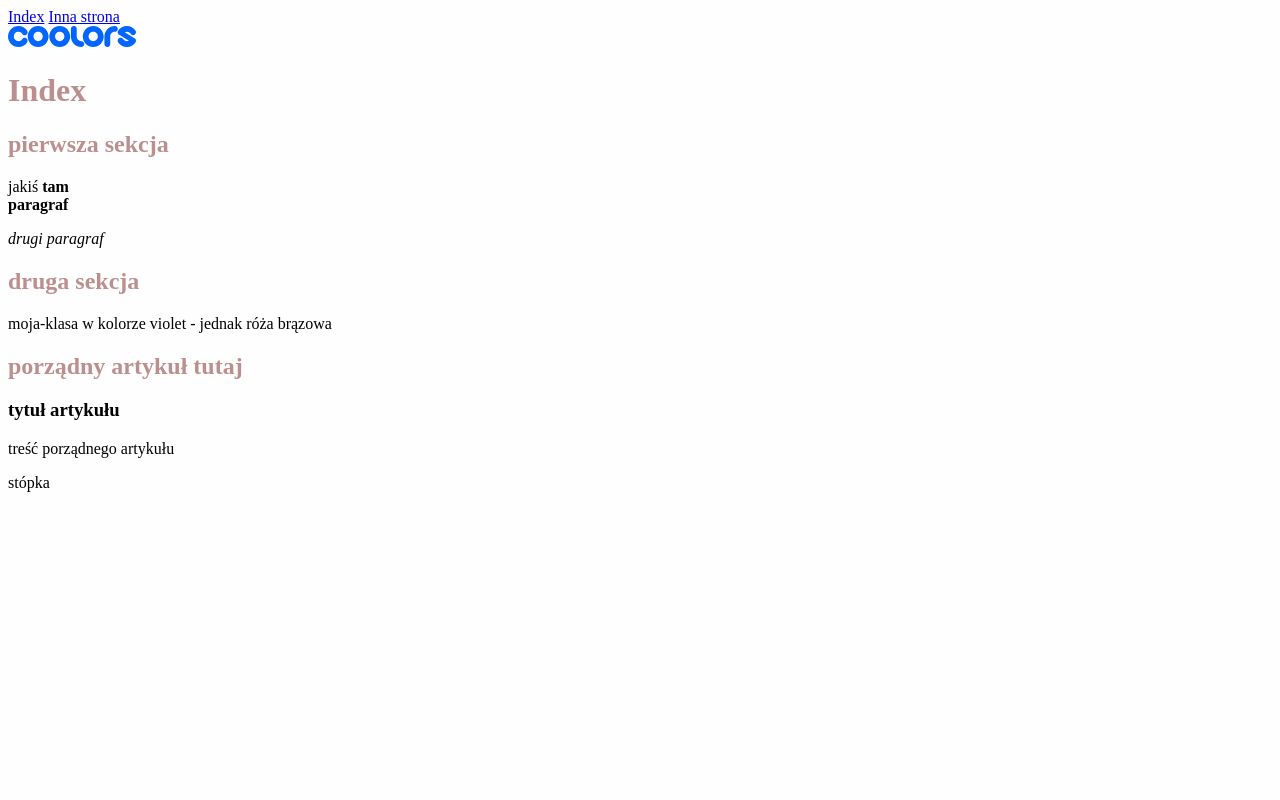
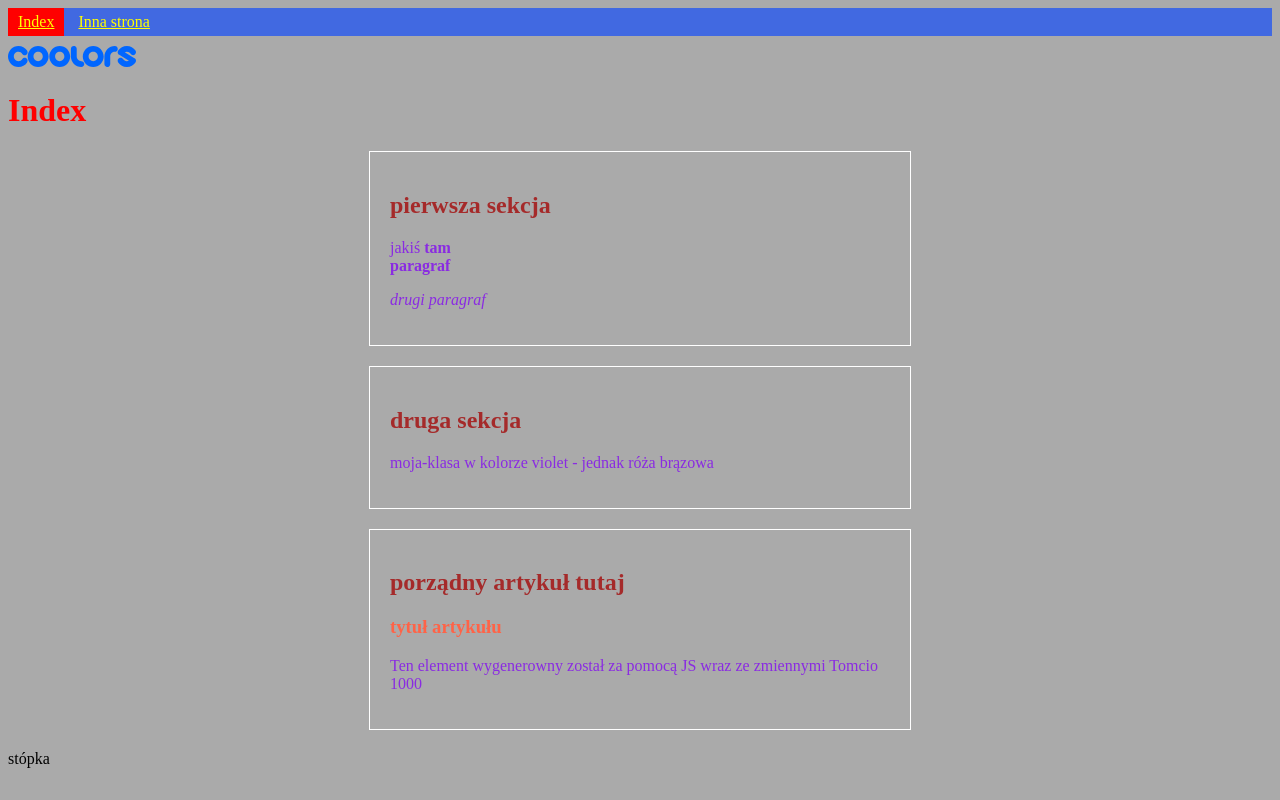
Before and after one commit to sebastian-misztal/homepage, a plain HTML site: page index.html in a window 1280 px wide. Drawn offline with Linux system fonts and the light colour scheme.

Commit message:
week 4 - BEM, block, JS querySelector

```diff
--- a/index.html
+++ b/index.html
@@ -10,9 +10,9 @@
 
 <body>
     <header>
-        <nav>
-            <a href="index.html">Index</a>
-            <a href="inna-strona.html">Inna strona</a>
+        <nav class="menu">
+            <a href="index.html" class="menu__link menu__link--active">Index</a>
+            <a href="inna-strona.html" class="menu__link">Inna strona</a>
         </nav>
     </header>
 
@@ -21,22 +21,23 @@
             <img src="logo.svg" alt="logo1">
             <h1 class="moja-klasa">Index</h1>
         </header>
-        <section>
-            <h2 class="moja-klasa">pierwsza sekcja</h2>
-            <p>jakiś <b>tam</b><br /> <strong>paragraf</strong></p>
-            <p><i>drugi</i> <em>paragraf</em></p>
+        <section class="section">
+            <h2 class="section__item section__item--title">pierwsza sekcja</h2>
+            <p class="section__item">jakiś <b>tam</b><br /> <strong>paragraf</strong></p>
+            <p class="section__item"><i>drugi</i> <em>paragraf</em></p>
         </section>
-        <section>
-            <h2 class="moja-klasa">druga sekcja</h2>
-            <p>moja-klasa w kolorze violet - jednak róża brązowa</p>
+        <section class="section">
+            <h2 class="section__item section__item--title">druga sekcja</h2>
+            <p class="section__item">moja-klasa w kolorze violet - jednak róża brązowa</p>
         </section>
-        <section>
-            <h2 class="moja-klasa">porządny artykuł tutaj</h2>
-            <article>
-                <h3>tytuł artykułu</h3>
-                <p>treść porządnego artykułu</p>
+        <section class="section">
+            <h2 class="section__item section__item--title">porządny artykuł tutaj</h2>
+            <article class="section__item">
+                <h3 class="section__item section__item--little-title">tytuł artykułu</h3>
+                <p class="section__item section__item--js"></p>
             </article>
         </section>
+        <dev
 
     </main>
     <footer>
--- a/main.js
+++ b/main.js
@@ -1,5 +1,13 @@
-const name = 'jakaś nazwa';
-const age = 34;
+let name = 'Krzyś';
+let age = 34;
 
 console.log('jo ' + name + age);
 console.log(`jo ${name} ${age}`);
+
+name = 'Tomcio';
+
+age = 1000;
+
+const element = document.querySelector('.section__item--js');
+
+element.innerHTML = `Ten element wygenerowny został za pomocą JS wraz ze zmiennymi ${name} ${age}`;
--- a/style.css
+++ b/style.css
@@ -1,13 +1,35 @@
 body {
-    background: #fefefe;
+    background: #aaa;
 }
 
 h1 {
     color: red;
 }
-h2 {
-    color: #1460aa;
+.menu {
+    background: royalblue;
+    display: block;
+    margin-bottom: 10px;
 }
-.moja-klasa {
-    color: rosybrown;
+.menu__link {
+    color: yellow;
+    display: inline-block;
+    padding: 5px 10px;
 }
+.menu__link--active {
+    background: red;
+}
+.section {
+    border: 1px solid #fff;
+    padding: 20px;
+    margin: 20px auto;
+    width: 500px;
+}
+.section__item {
+    color: blueviolet;
+}
+.section__item--title {
+    color: brown;
+}
+.section__item--little-title {
+    color: tomato;
+}
```
Also changed, not shown: inna-strona.html (+14 -14 lines).
